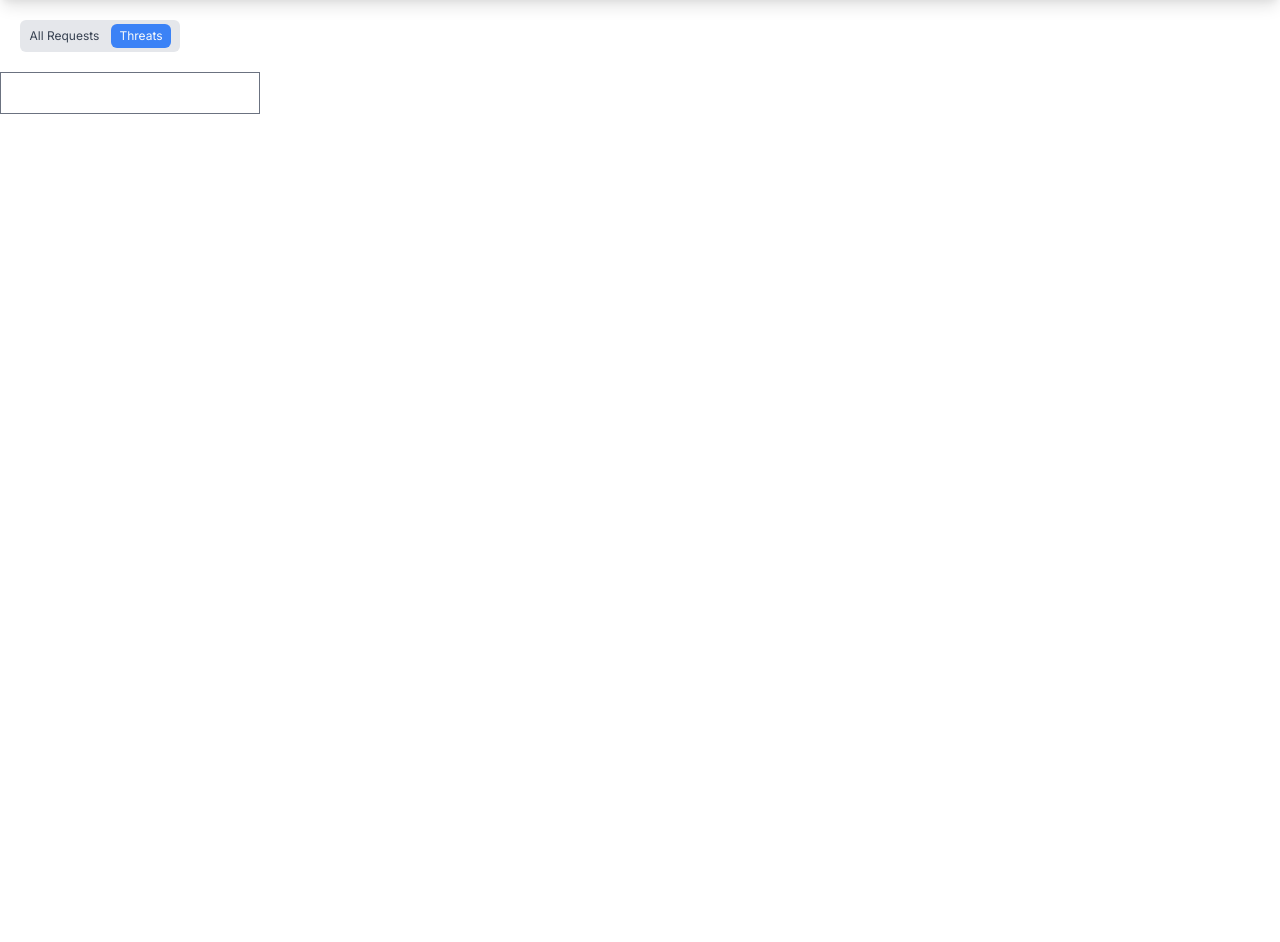
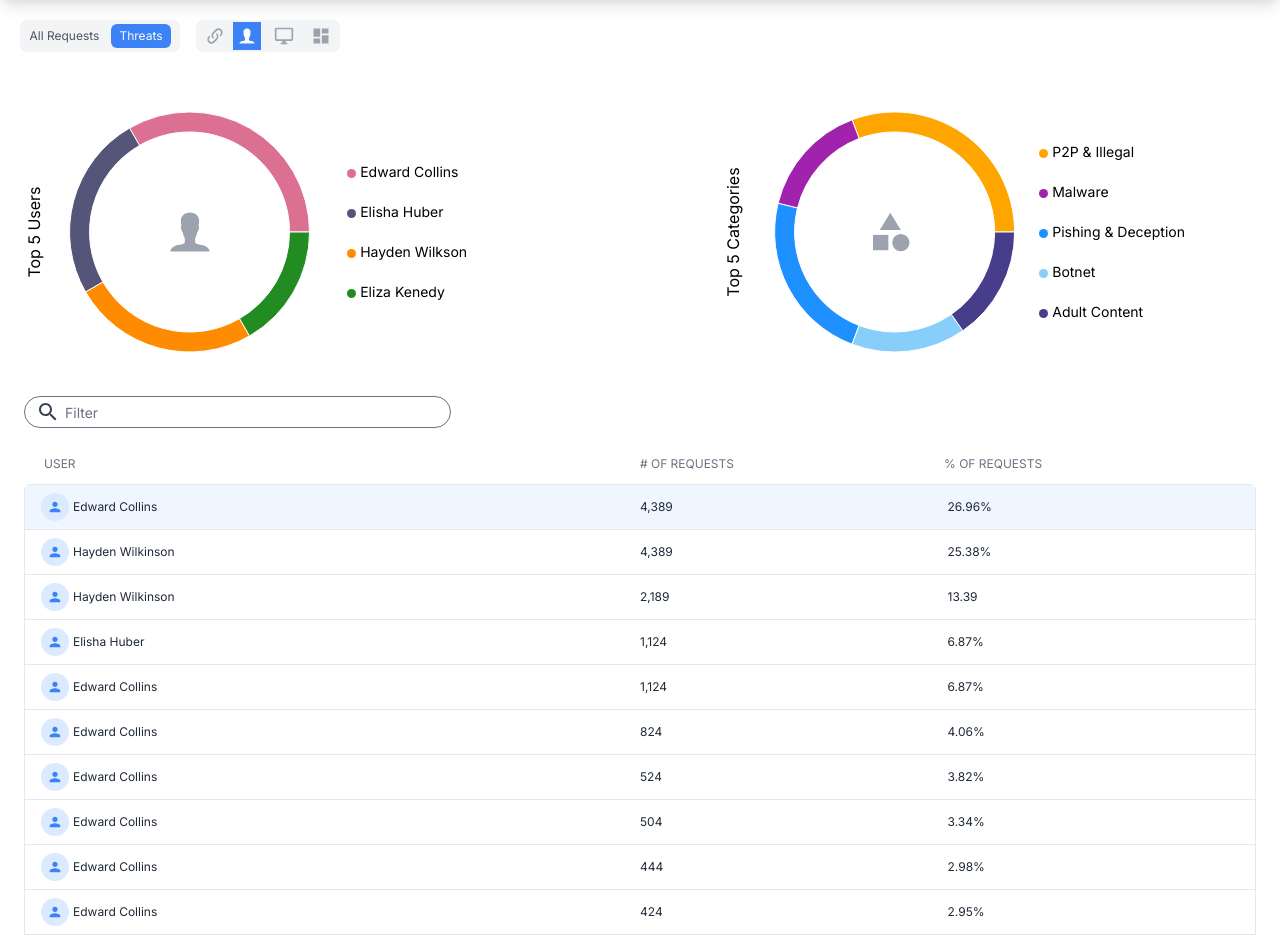
Before and after one commit to hnordt/web-template, a Next.js app: page / in a window 1280 px wide. Shown: the part 1050-1992 px from the top of the page. Before the commit the page ends 1164 px from the top, so only its background shows below. Built offline with nearby package versions, Linux system fonts and the light colour scheme; what @tailwindcss/typography would draw is missing.

Commit message:
chore: Implement panel

```diff
--- a/src/pages/index.js
+++ b/src/pages/index.js
@@ -10,10 +10,56 @@ import {
   MdSearch,
   MdKeyboardArrowRight,
   MdLink,
+  MdDashboard,
+  MdPerson,
 } from "react-icons/md"
 import { PieChart, Pie, Cell, Legend } from "recharts"
+import { IoIosPerson } from "react-icons/io"
 
-import { IoIosPerson } from "react-icons/io"
+const top5Users = [
+  {
+    name: "Edward Collins",
+    value: 400,
+  },
+  {
+    name: "Elisha Huber",
+    value: 300,
+  },
+  {
+    name: "Hayden Wilkson",
+    value: 300,
+  },
+  {
+    name: "Eliza Kenedy",
+    value: 200,
+  },
+]
+
+const top5Categories = [
+  {
+    name: "P2P & Illegal",
+    value: 400,
+  },
+  {
+    name: "Malware",
+    value: 200,
+  },
+  {
+    name: "Pishing & Deception",
+    value: 300,
+  },
+  {
+    name: "Botnet",
+    value: 200,
+  },
+  {
+    name: "Adult Content",
+    value: 200,
+  },
+]
+
+const COLORS = ["#DB7093", "#555579", "#FF8C00", "#228B22"]
+const COLORS_CAT = ["#FFA500", "#A022AD", "#1E90FF", "#87CEFA", "#483D8B"]
 
 function Categories() {
   return (
@@ -364,7 +410,7 @@ function ActiveOrganizationsCard() {
 function Panel() {
   return (
     <div>
-      <header className="flex justify-between p-3.5 border rounded-md shadow-lg">
+      <header className="flex justify-between px-5 py-3.5 border rounded-md shadow-lg">
         <div className="flex items-center text-gray-500 text-sm">
           Requests <MdKeyboardArrowRight className="mx-1 w-5 h-5" /> Threats
           <MdKeyboardArrowRight className="mx-1 w-5 h-5" />
@@ -394,37 +440,210 @@ function Panel() {
 
       <div>
         {/* first content */}
-        <div className="items-center p-5">
-          <span className="flex items-center justify-center py-1 w-40 text-xs bg-gray-200 rounded-md space-x-3">
-            <p className="text-gray-700">All Requests</p>
+        <div className="flex items-center p-5 space-x-4">
+          <span className="flex items-center justify-center py-1 w-40 text-xs bg-gray-100 rounded-md space-x-3">
+            <p className="text-gray-600">All Requests</p>
             <p className="px-2 py-1 text-gray-50 bg-blue-500 rounded-md">
               Threats
             </p>
           </span>
-          <span>{/* ICONS */}</span>
-        </div>
-
-        <div>
-          {/* Charts */}
-          <h1></h1>
-          <span></span>
+          <span className="flex items-center justify-between py-0.5 w-36 text-xs bg-gray-100 rounded-md">
+            <svg
+              viewBox="0 0 24 24"
+              className="ml-auto py-1 w-7 h-7 text-gray-400 fill-current"
+            >
+              <path d="M10.59,13.41C11,13.8 11,14.44 10.59,14.83C10.2,15.22 9.56,15.22 9.17,14.83C7.22,12.88 7.22,9.71 9.17,7.76V7.76L12.71,4.22C14.66,2.27 17.83,2.27 19.78,4.22C21.73,6.17 21.73,9.34 19.78,11.29L18.29,12.78C18.3,11.96 18.17,11.14 17.89,10.36L18.36,9.88C19.54,8.71 19.54,6.81 18.36,5.64C17.19,4.46 15.29,4.46 14.12,5.64L10.59,9.17C9.41,10.34 9.41,12.24 10.59,13.41M13.41,9.17C13.8,8.78 14.44,8.78 14.83,9.17C16.78,11.12 16.78,14.29 14.83,16.24V16.24L11.29,19.78C9.34,21.73 6.17,21.73 4.22,19.78C2.27,17.83 2.27,14.66 4.22,12.71L5.71,11.22C5.7,12.04 5.83,12.86 6.11,13.65L5.64,14.12C4.46,15.29 4.46,17.19 5.64,18.36C6.81,19.54 8.71,19.54 9.88,18.36L13.41,14.83C14.59,13.66 14.59,11.76 13.41,10.59C13,10.2 13,9.56 13.41,9.17Z" />
+            </svg>
+            <IoIosPerson className="m-auto py-1 w-7 h-7 text-gray-50 bg-blue-500" />
+            <MdDesktopWindows className="m-auto py-1 w-7 h-7 text-gray-400 fill-current" />
+            <MdDashboard className="m-auto py-1 w-7 h-7 text-gray-400 fill-current" />
+          </span>
         </div>
         <div>
-          {/* Charts */}
-          <h1></h1>
-          <span></span>
+          <div className="flex justify-between">
+            <div className="flex items-center">
+              <h1 className="-mx-3 text-base transform -rotate-90">
+                Top 5 Users
+              </h1>
+              <IoIosPerson className="absolute left-36 ml-2 pl-3 w-16 h-16 text-gray-400" />
+              <PieChart
+                width={455}
+                height={320}
+                className="-ml-10 text-sm leading-10"
+              >
+                <Legend
+                  layout="vertical"
+                  align="right"
+                  verticalAlign="middle"
+                  iconType="circle"
+                  iconSize={9}
+                />
+
+                <Pie
+                  data={top5Users}
+                  innerRadius={100}
+                  outerRadius={120}
+                  dataKey="value"
+                >
+                  {top5Users.map((_, index) => (
+                    <Cell
+                      key={`cell-${index}`}
+                      fill={COLORS[index % COLORS.length]}
+                    />
+                  ))}
+                </Pie>
+              </PieChart>
+            </div>
+            <div className="flex items-center mr-20">
+              <h1 className="-mx-5 transform -rotate-90">Top 5 Categories</h1>
+              <svg
+                viewBox="3 0 25 24"
+                className="relative left-24 w-12 h-12 text-gray-400 fill-current"
+              >
+                <path d="M0 0h24v24H0z" fill="none" />
+                <path d="M12 2l-5.5 9h11z" />
+                <circle cx="17.5" cy="17.5" r="4.5" />
+                <path d="M3 13.5h8v8H3z" />
+              </svg>
+              <PieChart
+                width={455}
+                height={320}
+                className="-ml-20 text-sm leading-10"
+              >
+                <Legend
+                  layout="vertical"
+                  align="right"
+                  verticalAlign="middle"
+                  iconType="circle"
+                  iconSize={9}
+                />
+
+                <Pie
+                  data={top5Categories}
+                  innerRadius={100}
+                  outerRadius={120}
+                  dataKey="value"
+                >
+                  {top5Categories.map((_, index) => (
+                    <Cell
+                      key={`cell-${index}`}
+                      fill={COLORS_CAT[index % COLORS_CAT.length]}
+                    />
+                  ))}
+                </Pie>
+              </PieChart>
+            </div>
+          </div>
         </div>
       </div>
-      <input type="search">{/* Filter */}</input>
-      <div>
-        <div>
-          <p></p>
-          <p></p>
-          <p></p>
+      <div className="flex mt-1">
+        <MdSearch className="relative left-9 top-1 w-6 h-6 text-gray-700" />
+        <input
+          type="search"
+          className="realtive pl-10 w-1/3 h-8 text-sm rounded-full"
+          placeholder="Filter"
+        ></input>
+      </div>
+      <div className="text-xs">
+        <div className="grid grid-cols-4 mb-3 mt-7 px-8 text-gray-500">
+          <p className="col-span-2 ml-3">USER</p>
+          <p># OF REQUESTS</p>
+          <p>% OF REQUESTS</p>
         </div>
-        <div>{/* USERS INFO */}</div>
+        <div className="mx-6 border rounded-t-md">
+          <span className="grid grid-cols-4 items-center bg-blue-50 border-b">
+            <p className="flex col-span-2 items-center pl-4 text-gray-800">
+              <MdPerson className="mr-1 my-2 p-1.5 w-7 h-7 text-blue-500 bg-blue-100 rounded-full" />
+              Edward Collins
+            </p>
+            <p className="text-gray-800">4,389</p>
+            <p className="text-gray-800">26.96%</p>
+          </span>
+          <span className="grid grid-cols-4 items-center border-b">
+            <p className="flex col-span-2 items-center pl-4 text-gray-800">
+              <MdPerson className="mr-1 my-2 p-1.5 w-7 h-7 text-blue-500 bg-blue-100 rounded-full" />
+              Hayden Wilkinson
+            </p>
+            <p className="text-gray-800">4,389</p>
+            <p className="text-gray-800">25.38%</p>
+          </span>
+          <span className="grid grid-cols-4 items-center border-b">
+            <p className="flex col-span-2 items-center pl-4 text-gray-800">
+              <MdPerson className="mr-1 my-2 p-1.5 w-7 h-7 text-blue-500 bg-blue-100 rounded-full" />
+              Hayden Wilkinson
+            </p>
+            <p className="text-gray-800">2,189</p>
+            <p className="text-gray-800">13.39</p>
+          </span>
+          <span className="grid grid-cols-4 items-center border-b">
+            <p className="flex col-span-2 items-center pl-4 text-gray-800">
+              <MdPerson className="mr-1 my-2 p-1.5 w-7 h-7 text-blue-500 bg-blue-100 rounded-full" />
+              Elisha Huber
+            </p>
+            <p className="text-gray-800">1,124</p>
+            <p className="text-gray-800">6.87%</p>
+          </span>
+          <span className="grid grid-cols-4 items-center border-b">
+            <p className="flex col-span-2 items-center pl-4 text-gray-800">
+              <MdPerson className="mr-1 my-2 p-1.5 w-7 h-7 text-blue-500 bg-blue-100 rounded-full" />
+              Edward Collins
+            </p>
+            <p className="text-gray-800">1,124</p>
+            <p className="text-gray-800">6.87%</p>
+          </span>
+          <span className="grid grid-cols-4 items-center border-b">
+            <p className="flex col-span-2 items-center pl-4 text-gray-800">
+              <MdPerson className="mr-1 my-2 p-1.5 w-7 h-7 text-blue-500 bg-blue-100 rounded-full" />
+              Edward Collins
+            </p>
+            <p className="text-gray-800">824</p>
+            <p className="text-gray-800">4.06%</p>
+          </span>
+          <span className="grid grid-cols-4 items-center border-b">
+            <p className="flex col-span-2 items-center pl-4 text-gray-800">
+              <MdPerson className="mr-1 my-2 p-1.5 w-7 h-7 text-blue-500 bg-blue-100 rounded-full" />
+              Edward Collins
+            </p>
+            <p className="text-gray-800">524</p>
+            <p className="text-gray-800">3.82%</p>
+          </span>
+          <span className="grid grid-cols-4 items-center border-b">
+            <p className="flex col-span-2 items-center pl-4 text-gray-800">
+              <MdPerson className="mr-1 my-2 p-1.5 w-7 h-7 text-blue-500 bg-blue-100 rounded-full" />
+              Edward Collins
+            </p>
+            <p className="text-gray-800">504</p>
+            <p className="text-gray-800">3.34%</p>
+          </span>
+          <span className="grid grid-cols-4 items-center border-b">
+            <p className="flex col-span-2 items-center pl-4 text-gray-800">
+              <MdPerson className="mr-1 my-2 p-1.5 w-7 h-7 text-blue-500 bg-blue-100 rounded-full" />
+              Edward Collins
+            </p>
+            <p className="text-gray-800">444</p>
+            <p className="text-gray-800">2.98%</p>
+          </span>
+          <span className="grid grid-cols-4 items-center">
+            <p className="flex col-span-2 items-center pl-4 text-gray-800">
+              <MdPerson className="mr-1 my-2 p-1.5 w-7 h-7 text-blue-500 bg-blue-100 rounded-full" />
+              Edward Collins
+            </p>
+            <p className="text-gray-800">424</p>
+            <p className="text-gray-800">2.95%</p>
+          </span>
+        </div>
       </div>
-      <footer>{/* Arrows and page */}</footer>
+      <footer className="flex items-center justify-end m-9 mr-7 text-gray-500 text-xs">
+        <p className="mr-2.5">1-10 of 400</p>
+        <span className="space-x-2">
+          <button>
+            <MdKeyboardArrowLeft className="p-1 w-7 h-7 border border-gray-400 rounded-md" />
+          </button>
+          <button>
+            <MdKeyboardArrowRight className="p-1 w-7 h-7 border border-gray-400 rounded-md" />
+          </button>
+        </span>
+      </footer>
     </div>
   )
 }
```
